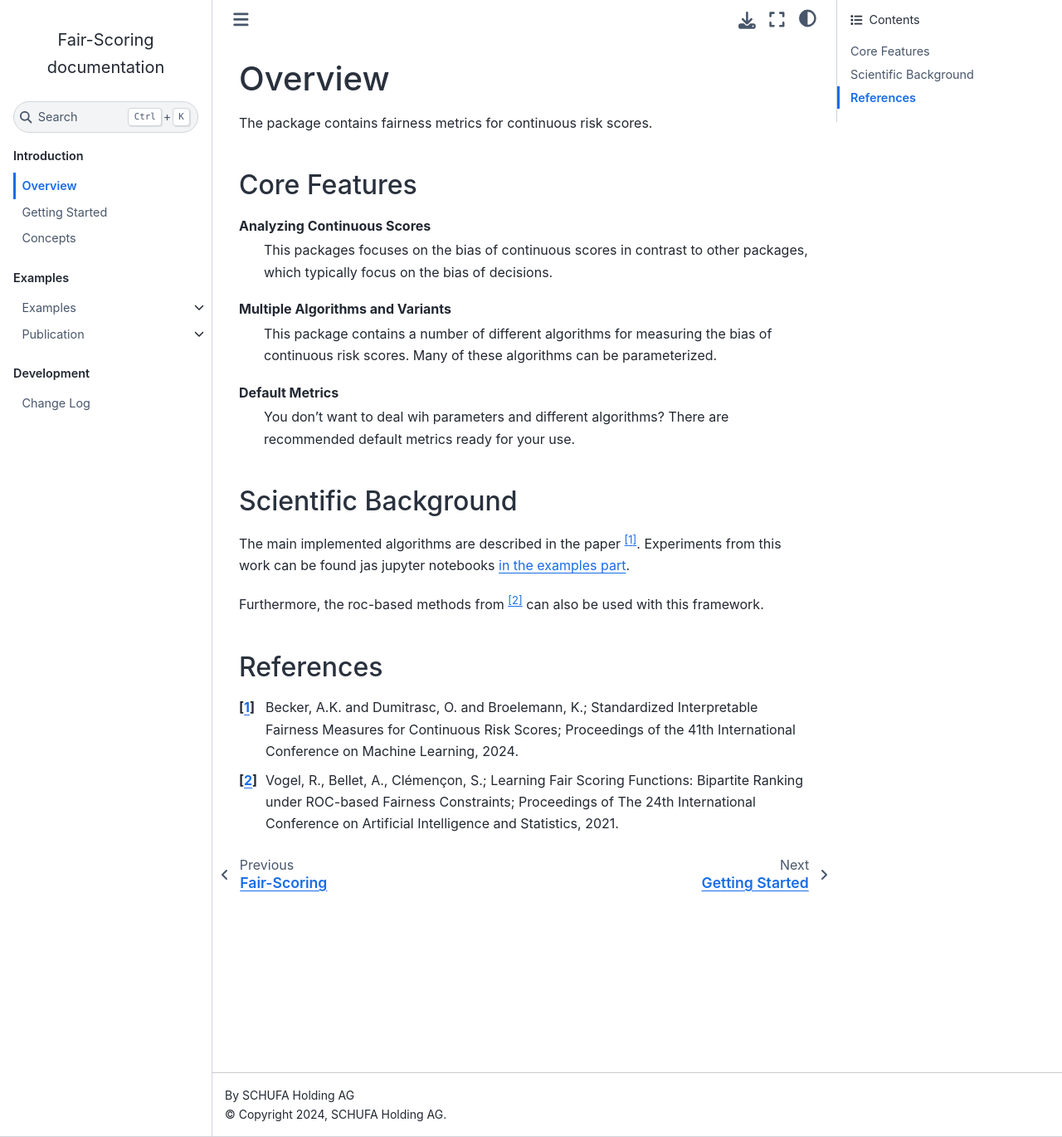
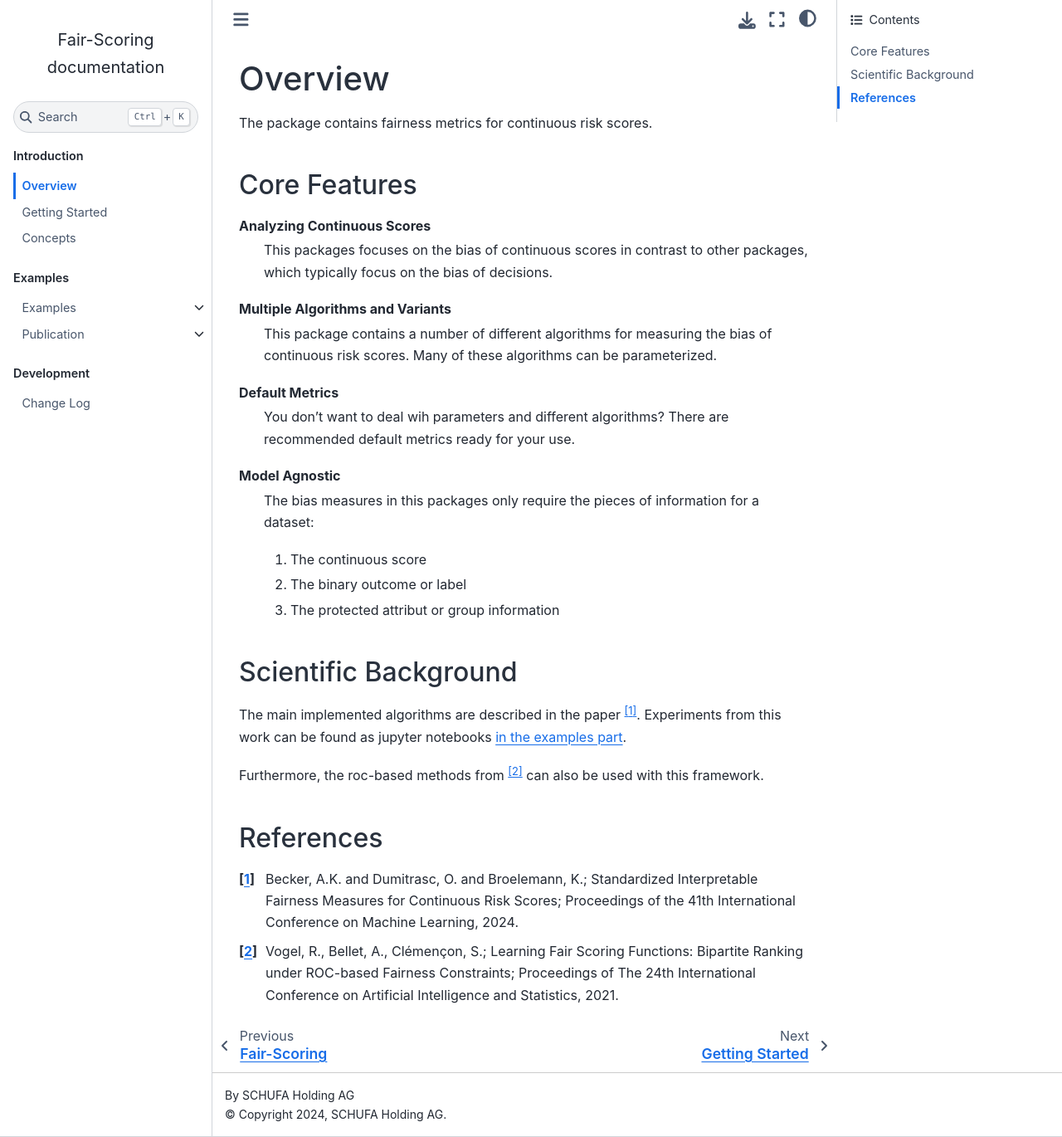
Before and after one commit to schufa-innovationlab/fair-scoring, a Sphinx documentation site: the page built from docs/source/intro/overview.rst, in a window 1280 px wide and 1370 px high. Shown: the whole window at 83% size. Built offline with Sphinx 7.4.7 and the Sphinx Book theme 1.1.4, drawn with Linux system fonts in a browser that asks for light colours; pages that are not in the unit, such as notebooks, are missing from menus.

Commit message:
Add Model Agnostic as highlight

```diff
--- a/docs/source/intro/overview.rst
+++ b/docs/source/intro/overview.rst
@@ -16,11 +16,18 @@ Default Metrics
     You don't want to deal wih parameters and different algorithms?
     There are recommended default metrics ready for your use.
 
+Model Agnostic
+    The bias measures in this packages only require the pieces of information for a dataset:
+
+    1. The continuous score
+    2. The binary outcome or label
+    3. The protected attribut or group information
+
 
 Scientific Background
 ---------------------
 The main implemented algorithms are described in the paper [1]_.
-Experiments from this work can be found jas jupyter notebooks :doc:`in the examples part <../examples/experiments>`.
+Experiments from this work can be found as jupyter notebooks :doc:`in the examples part <../examples/experiments>`.
 
 Furthermore, the roc-based methods from [2]_ can also be used with this framework.
 
```
